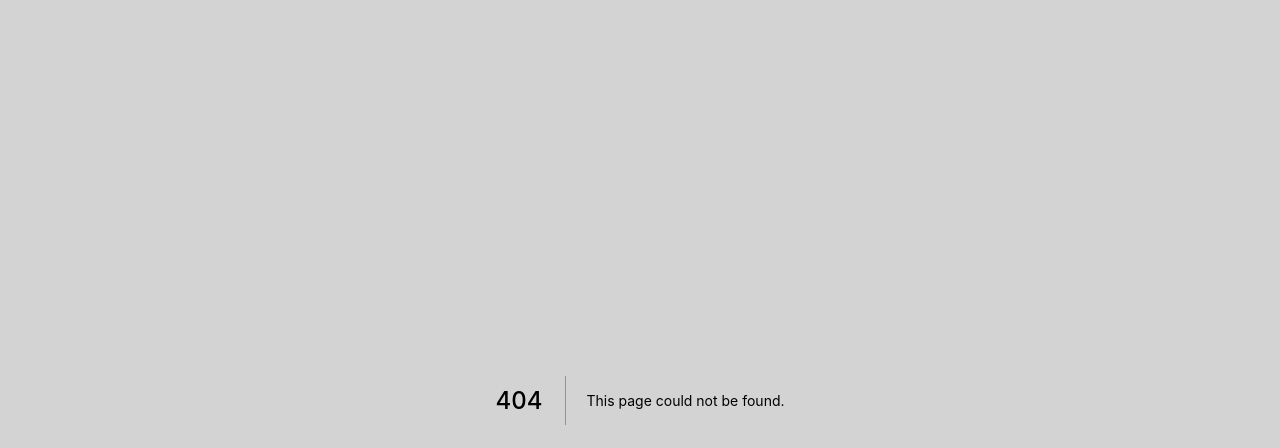
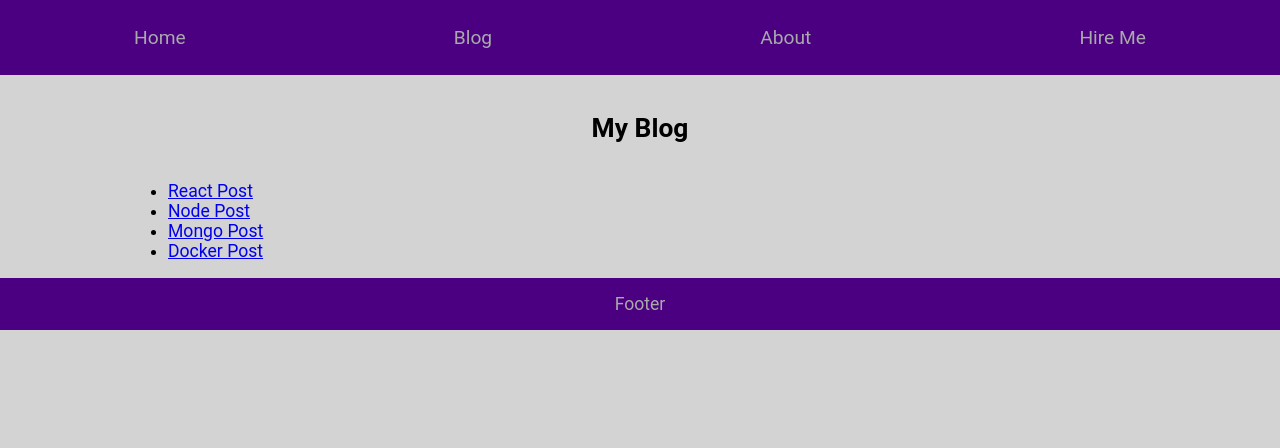
Before and after one commit to TituxMetal/next-portfolio, a Next.js app: page /blog in a window 1280 px wide. Before the commit this address had no page. Shown: the top 448 px of the page. Built offline with nearby package versions, Linux system fonts and the light colour scheme; a small style sheet from the web is missing.

Commit message:
Add a blog and post pages with clean urls

```diff
--- a/components/Layout.js
+++ b/components/Layout.js
@@ -17,6 +17,9 @@ const Layout = ({ children, title }) => (
       <header>
         <Link href='/'>
           <a>Home</a>
+        </Link>
+        <Link href='/blog'>
+          <a>Blog</a>
         </Link>
         <Link href='/about'>
           <a>About</a>
--- /dev/null
+++ b/pages/blog.js
@@ -0,0 +1,25 @@
+import Link from 'next/link'
+
+import Layout from '../components/Layout'
+import { ucFirst } from '../utils/string'
+
+const PostLink = ({ title, slug }) => (
+  <li>
+    <Link as={slug} href={`/post?title=${title}`}>
+      <a>{ucFirst(title)}</a>
+    </Link>
+  </li>
+)
+
+const Blog = () => (
+  <Layout title='My Blog'>
+    <ul>
+      <PostLink slug='react-post' title='React Post' />
+      <PostLink slug='node-post' title='Node Post' />
+      <PostLink slug='mongo-post' title='Mongo Post' />
+      <PostLink slug='docker-post' title='Docker Post' />
+    </ul>
+  </Layout>
+)
+
+export default Blog
```
Also changed, not shown: pages/post.js (added, +20 -0 lines).
